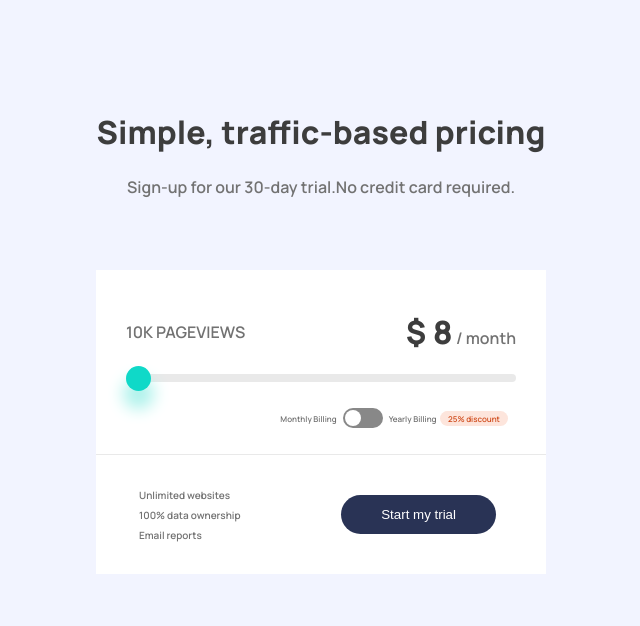
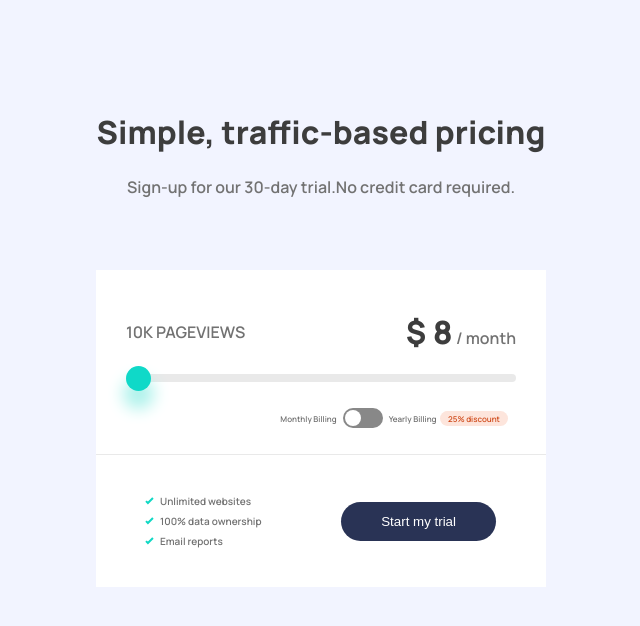
Before and after one commit to AnilaHsu/InteractivePriceComponent, a React (Create React App) app: page / in a window 1280 px wide. Shown: the top 626 px of the page, without its empty margins (319-959 px from the left). Built offline with nearby package versions, Linux system fonts and the light colour scheme.

Commit message:
feat: add custom list item

```diff
--- a/src/components/PriceMain/index.tsx
+++ b/src/components/PriceMain/index.tsx
@@ -56,11 +56,11 @@ function PricingMain({
         </div>
       </div>
       <div className="main-bottom">
-        <div className="main-features">
-          <span className="feature">Unlimited websites</span>
-          <span className="feature">100% data ownership</span>
-          <span className="feature">Email reports</span>
-        </div>
+        <ul className="main-features">
+          <li className="feature">Unlimited websites</li>
+          <li className="feature">100% data ownership</li>
+          <li className="feature">Email reports</li>
+        </ul>
         <button className="main-button" onClick={onClickTrail}>
           Start my trial
         </button>
--- a/src/components/PriceMain/style.css
+++ b/src/components/PriceMain/style.css
@@ -136,11 +136,19 @@ input:checked + .toggle {
 .main-features {
   display: flex;
   flex-direction: column;
+  padding: 0;
 }
 
 .feature {
   margin: 3px;
   font-size: 10px;
+  list-style: none;
+}
+
+
+.feature::before {
+    content: url(../../asset/icon-check.svg);
+    margin: 0 6px;
 }
 
 .main-button {
```
Also changed, not shown: src/asset/icon-check.svg (added).
